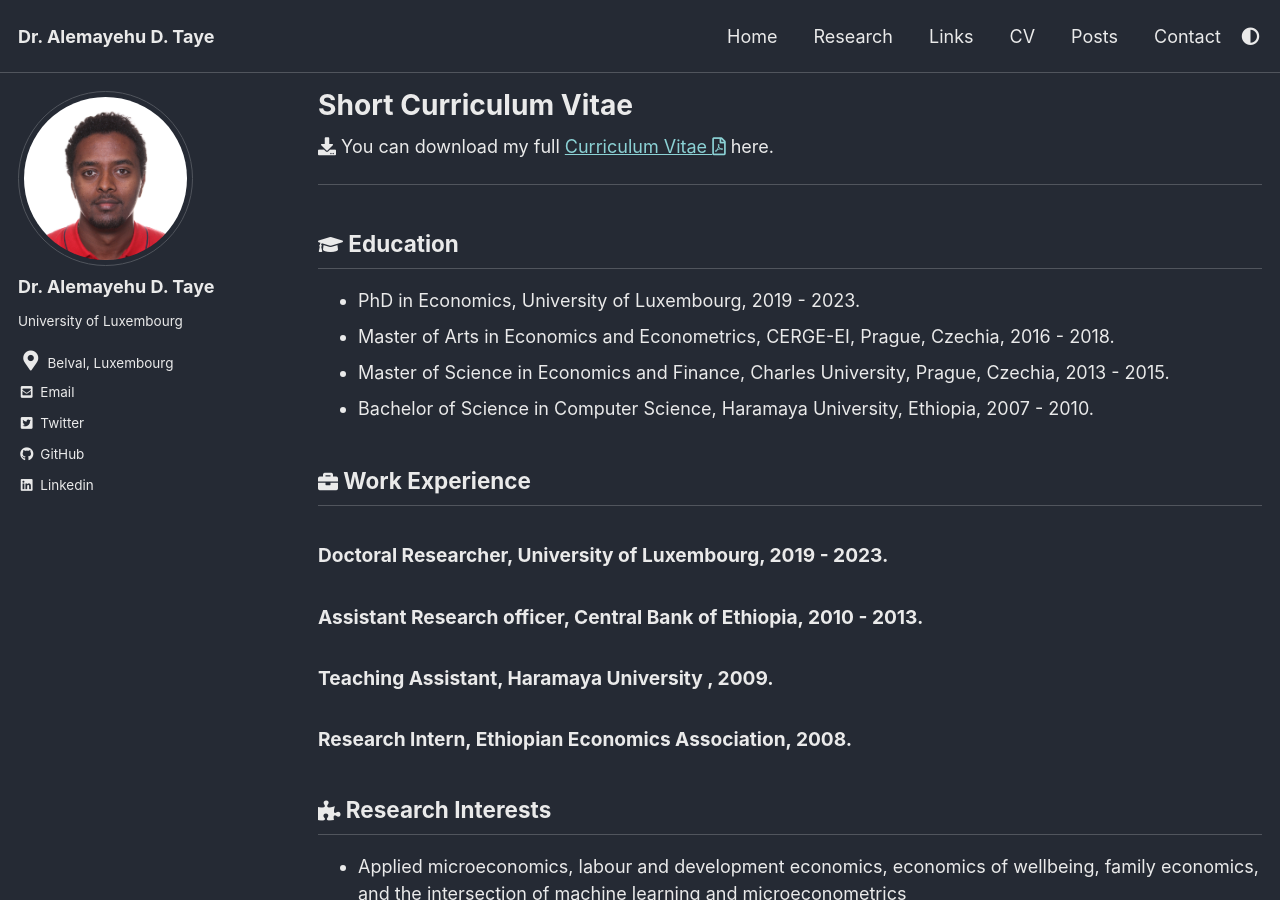
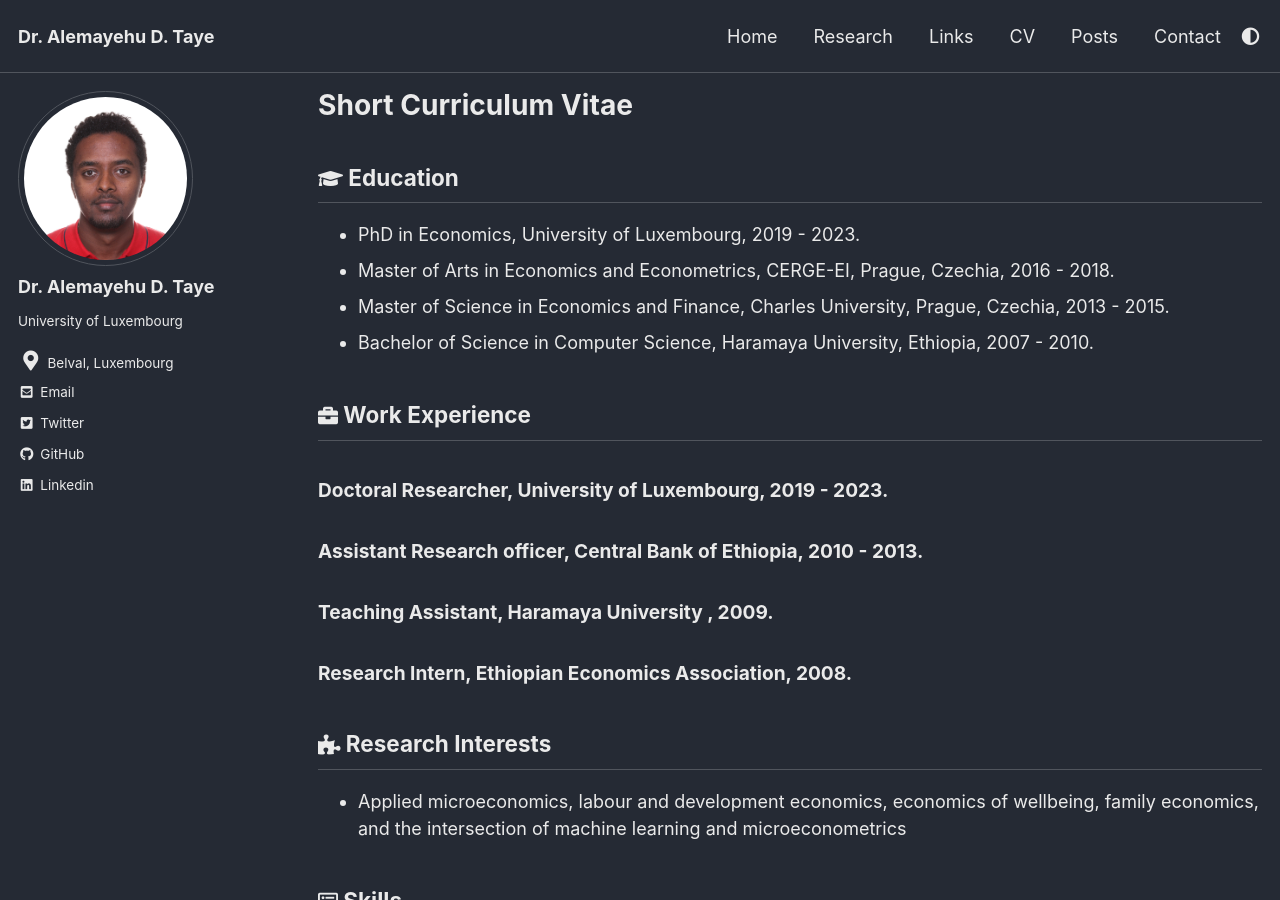
Before and after one commit to AlexTaye/AlexTAYE, a Jekyll site: the page built from _pages/CV.md, in a window 1280 px wide and 900 px high. Built offline with Jekyll 4.4.1, drawn with Linux system fonts in a browser that asks for light colours; cached includes are drawn as plain includes.

Commit message:
Update CV.md

```diff
--- a/_pages/CV.md
+++ b/_pages/CV.md
@@ -13,9 +13,6 @@ toc_icon: "gear"
 ## Alemayehu D. Taye
 [Email](mailto:alemsight@gmail.com) | [LinkedIn](https://www.linkedin.com/in/alex2446/) | [GitHub](https://github.com/alextaye)
 -->
-<i class='fas fa-download' style='font-size:18px'></i> You can download my full <a target="_blank" href="/_pages/Taye_cv.pdf">Curriculum Vitae <i class="far fa-file-pdf"></i></a> here.
-
-***
 
 ## <i class='fas fa-graduation-cap' style='font-size:20px'></i> Education
 
```
